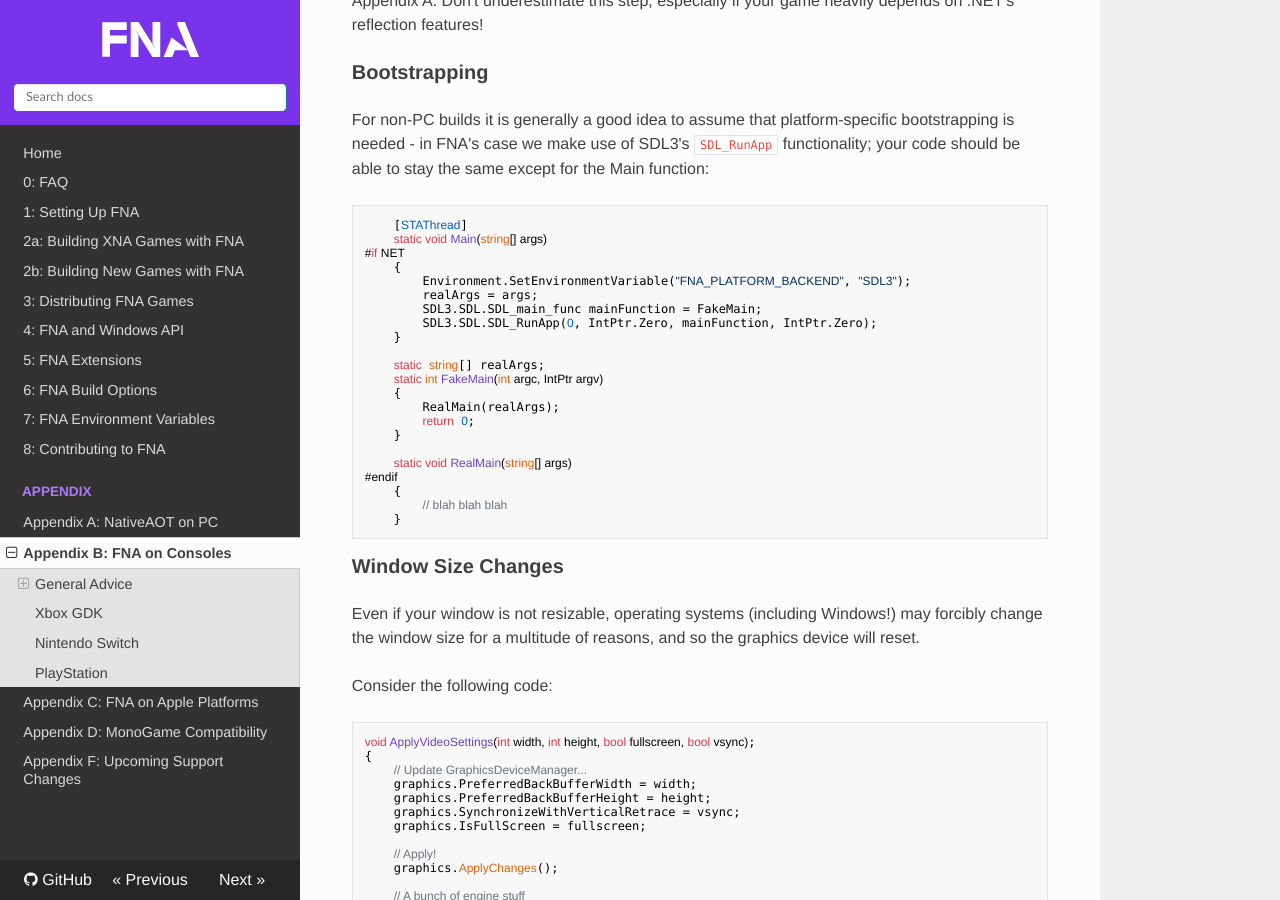
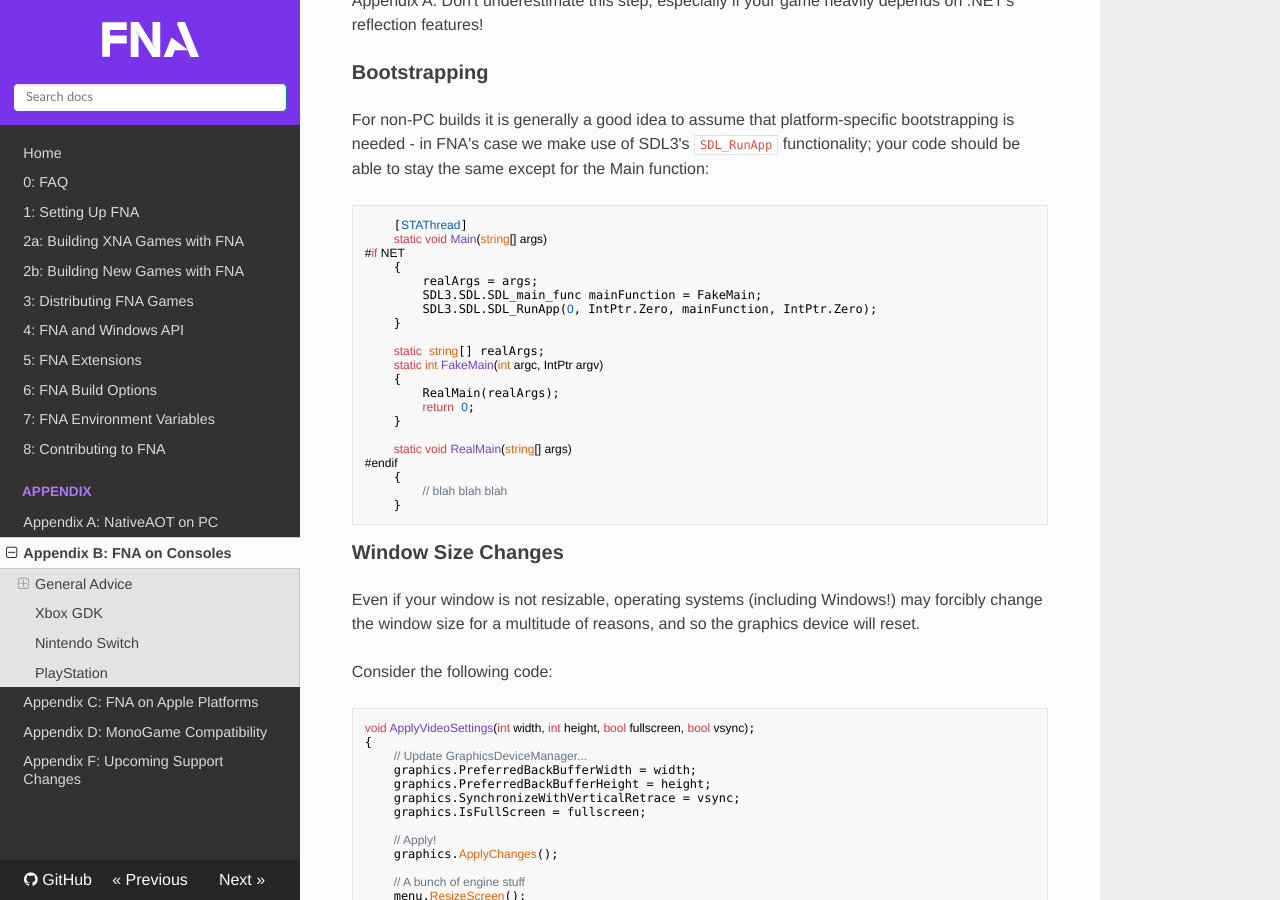
Before and after one commit to FNA-XNA/docs, an MkDocs documentation site: the page built from docs/appendix/Appendix-B:-FNA-on-Consoles.md, in a window 1280 px wide and 900 px high, scrolled down 505 px. Built offline with MkDocs 1.6.1, drawn with Linux system fonts in a browser that asks for light colours; nearby versions of some CDN libraries.

Commit message:
FNA_PLATFORM_BACKEND=SDL3 is now the default

```diff
--- a/docs/appendix/Appendix-B:-FNA-on-Consoles.md
+++ b/docs/appendix/Appendix-B:-FNA-on-Consoles.md
@@ -21,7 +21,6 @@ For non-PC builds it is generally a good idea to assume that platform-specific b
     static void Main(string[] args)
 #if NET
     {
-        Environment.SetEnvironmentVariable("FNA_PLATFORM_BACKEND", "SDL3");
         realArgs = args;
         SDL3.SDL.SDL_main_func mainFunction = FakeMain;
         SDL3.SDL.SDL_RunApp(0, IntPtr.Zero, mainFunction, IntPtr.Zero);
```
